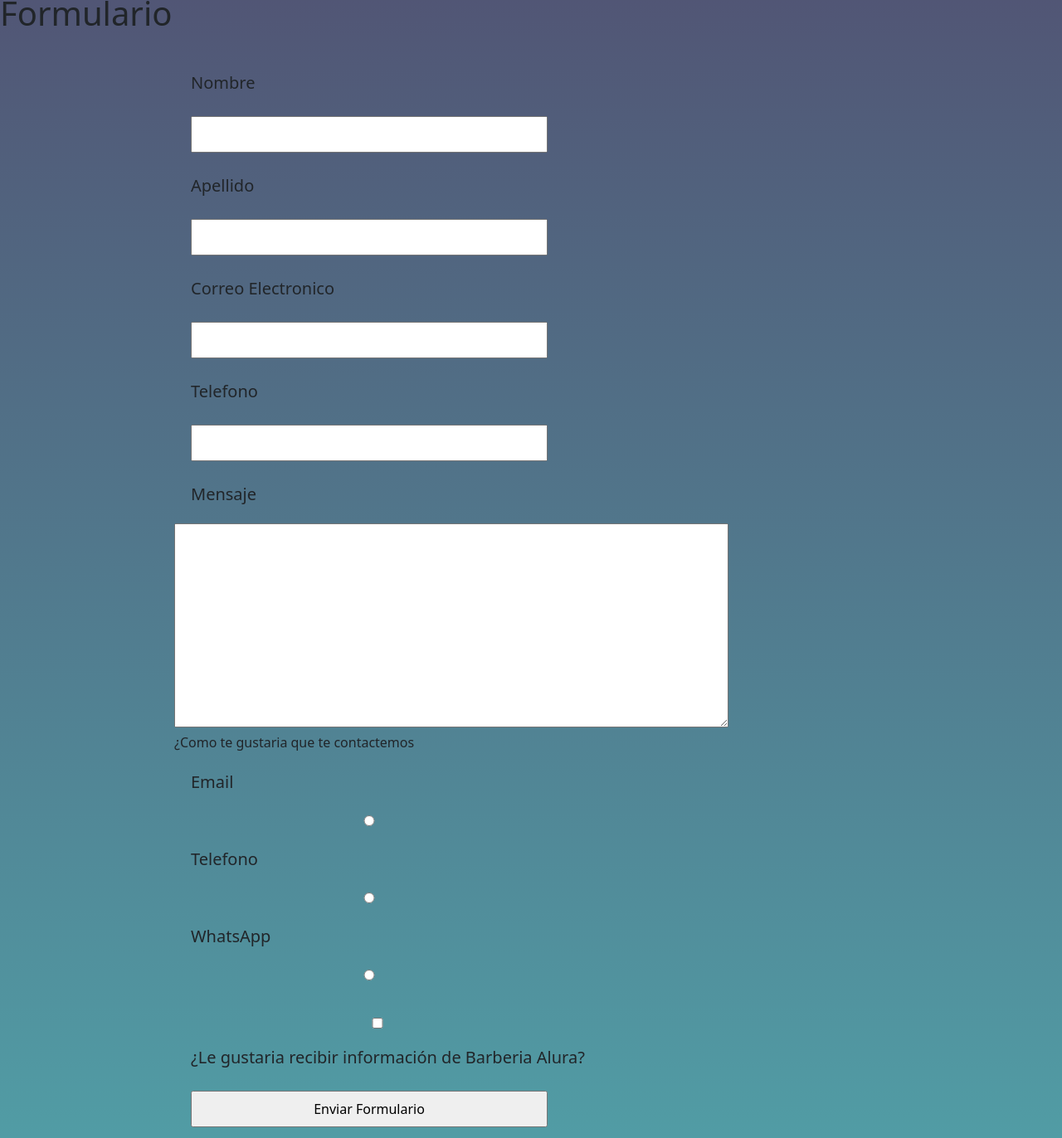
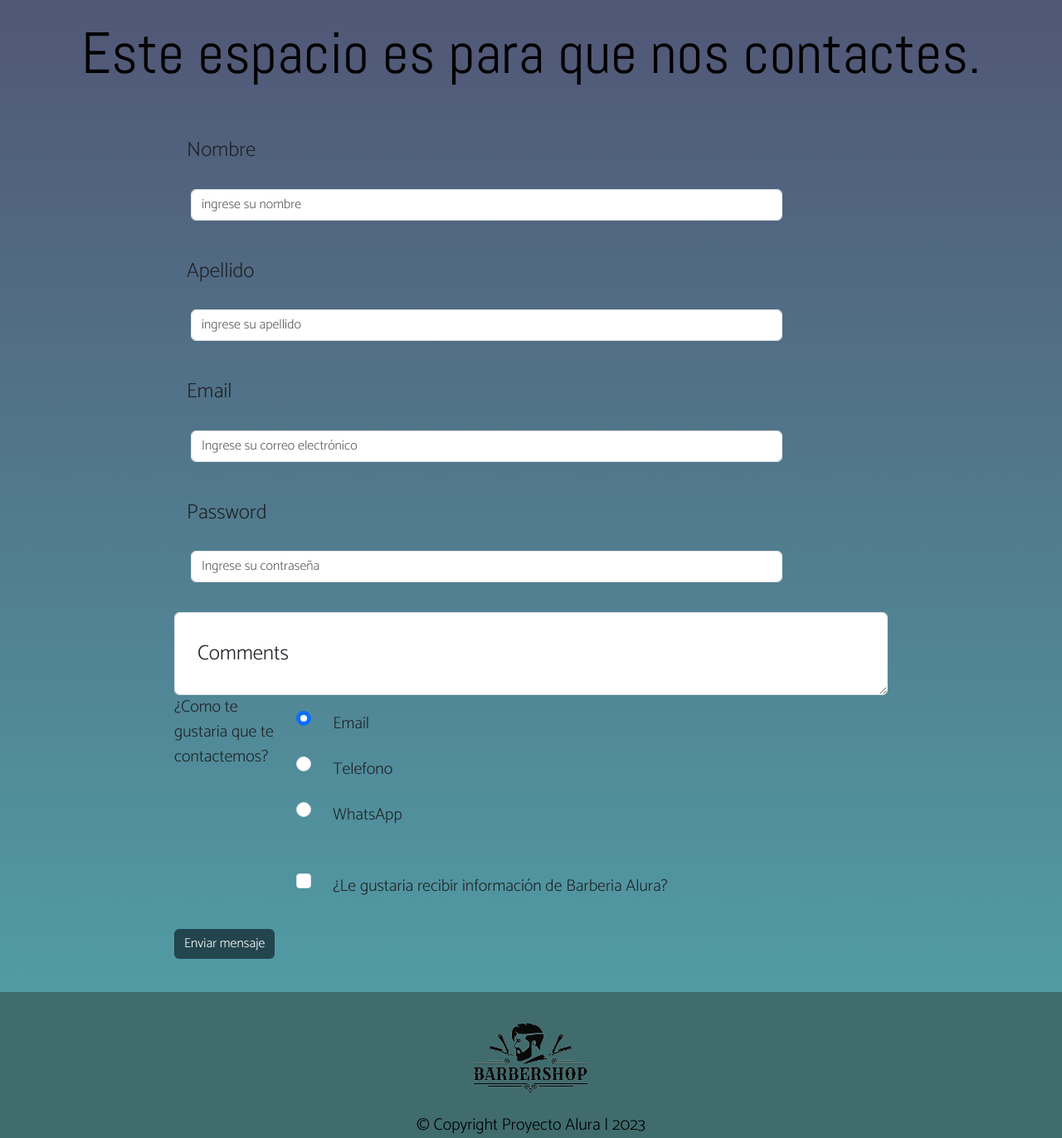
Before and after one commit to mariana-elizabeth-cruz/Barberia-AluraLatam-Proyecto, a plain HTML site: page paginas/contacto.html in a window 1280 px wide. Shown: the part 151-1523 px from the top of the page at 83% size. Drawn offline with nearby package versions, Linux system fonts and the light colour scheme.

Commit message:
definiendo estilo en css

```diff
--- a/css/style.css
+++ b/css/style.css
@@ -253,7 +253,6 @@ footer img {
     transition: all 0.3s;
 }
 .iconos a:hover {
-    /* font-size: 38px; */
     transform: scale(1.1);
     font-weight: bold;
     color: #2b494b;
@@ -263,6 +262,10 @@ footer img {
 .boxFormulario {
     width: 940px;
     margin:  0 auto;
+    font-family: 'Catamaran', sans-serif;
+}
+.boxContacto label {
+    font-size: 25px;
 }
 
 form {
@@ -280,6 +283,20 @@ form input {
     padding: 8px;
     width: 50%;
 }
+.select {
+    font-size: 20px;
+}
+.btnEnviar {
+    background-color: #23454d;
+    border: #08181b;
+    transition: all 0.1s;
+}
+.btnEnviar:hover {
+    background-color: #486265;
+    transform: scale(1.1);
+    color: #000000;
+    font-weight: bold;
+}
 
 /* MEDIA QUERY */
 @media screen and (max-width) {
--- a/paginas/contacto.html
+++ b/paginas/contacto.html
@@ -9,9 +9,9 @@
     <!-- Link bootstrap -->
     <link href="https://cdn.jsdelivr.net/npm/bootstrap@5.3.0/dist/css/bootstrap.min.css" rel="stylesheet"
         integrity="sha384-9ndCyUaIbzAi2FUVXJi0CjmCapSmO7SnpJef0486qhLnuZ2cdeRhO02iuK6FUUVM" crossorigin="anonymous">
-        <!-- Bootstrap iconos -->
+    <!-- Bootstrap iconos -->
     <link rel="stylesheet" href="https://cdn.jsdelivr.net/npm/bootstrap-icons@1.10.5/font/bootstrap-icons.css">
-        <!-- Link CSS -->
+    <!-- Link CSS -->
     <link rel="stylesheet" href="../css/style.css">
 </head>
 
@@ -26,8 +26,9 @@
                         <img src="../imagenes/logo.png" alt="Logo de barberia" />
                     </a>
                 </div>
-                <button class="navbar-toggler" type="button" data-bs-toggle="collapse" data-bs-target="#navbarTogglerDemo02"
-                    aria-controls="navbarTogglerDemo02" aria-expanded="false" aria-label="Toggle navigation">
+                <button class="navbar-toggler" type="button" data-bs-toggle="collapse"
+                    data-bs-target="#navbarTogglerDemo02" aria-controls="navbarTogglerDemo02" aria-expanded="false"
+                    aria-label="Toggle navigation">
                     <span class="navbar-toggler-icon"></span>
                 </button>
                 <div class="collapse navbar-collapse" id="navbarTogglerDemo02">
@@ -48,40 +49,86 @@
     </header>
 
     <main>
-        <h1>Formulario</h1>
+        <div class="textoProductos">
+            <h1>Este espacio es para que nos contactes.</h1>
+        </div>
 
         <section class="boxFormulario">
-            <form action="">
-                <label for="nombre">Nombre</label>
-                <input type="text" id="nombre">
-
-                <label for="apellido">Apellido</label>
-                <input type="text" id="apellido">
-
-                <label for="email">Correo Electronico</label>
-                <input type="email" name="" id="email">
-
-                <label for="telefono">Telefono</label>
-                <input type="text" id="telefono">
-
-                <label for="mensaje">Mensaje</label>
-                <textarea name="" id="" cols="70" rows="10"></textarea>
-
-                <div>
-                    <p>¿Como te gustaria que te contactemos</p>
-
-                    <label for="radio-email">Email</label>
-                    <input type="radio" name="contacto" id="radio-email">
-
-                    <label for="radio-telefono">Telefono</label>
-                    <input type="radio" name="contacto" id="radio-telefono">
-
-                    <label for="radio-wsp">WhatsApp</label>
-                    <input type="radio" name="contacto" id="radio-wsp">
+            <form>
+                <div class="boxContacto">
+                    <div class="row mb-3">
+                        <label for="nombre" class="col-sm-2 col-form-label">Nombre</label>
+                        <div class="col-sm-10">
+                            <input type="text" class="form-control" id="nombre" placeholder="ingrese su nombre">
+                        </div>
+                    </div>
+                    <div class="row mb-3">
+                        <label for="apellido3" class="col-sm-2 col-form-label">Apellido</label>
+                        <div class="col-sm-10">
+                            <input type="text" class="form-control" placeholder="ingrese su apellido"
+                                aria-label="Last name">
+                        </div>
+                    </div>
+                    <div class="row mb-3">
+                        <label for="inputEmail3" class="col-sm-2 col-form-label">Email</label>
+                        <div class="col-sm-10">
+                            <input type="email" class="form-control" id="inputEmail3" placeholder="Ingrese su correo electrónico">
+                        </div>
+                    </div>
+                    <div class="row mb-3">
+                        <label for="inputPassword3" class="col-sm-2 col-form-label">Password</label>
+                        <div class="col-sm-10">
+                            <input type="password" class="form-control" id="inputPassword3" placeholder="Ingrese su contraseña">
+                        </div>
+                    </div>
+                    <!-- <div class="row mb-3">
+                        <label for="mensaje">Mensaje</label>
+                        <textarea name="" id="" rows="10"></textarea>
+                    </div> -->
+                    <div class="form-floating">
+                        <textarea class="form-control" placeholder="Leave a comment here" id="floatingTextarea2"
+                            style="height: 100px"></textarea>
+                        <label for="floatingTextarea2">Comments</label>
+                    </div>
                 </div>
 
-                <label for=""><input type="checkbox" name="" id="">¿Le gustaria recibir información de Barberia Alura?</label>
-                <input type="submit" value="Enviar Formulario">
+                <fieldset class="row mb-3">
+                    <legend class="col-form-label col-sm-2 pt-0 select">¿Como te gustaria que te contactemos?</legend>
+                    <div class="col-sm-10">
+                        <div class="form-check">
+                            <input class="form-check-input" type="radio" name="contacto" id="radio-email"
+                                value="option1" checked>
+                            <label class="form-check-label select" for="radio-email">
+                                Email
+                            </label>
+                        </div>
+                        <div class="form-check">
+                            <input class="form-check-input" type="radio" name="contacto" id="radio-telefono"
+                                value="option2">
+                            <label class="form-check-label select" for="radio-telefono">
+                                Telefono
+                            </label>
+                        </div>
+                        <div class="form-check disabled">
+                            <input class="form-check-input" type="radio" name="contacto" id="radio-wsp" value="option3">
+                            <label class="form-check-label select" for="radio-wsp">
+                                WhatsApp
+                            </label>
+                        </div>
+                    </div>
+                </fieldset>
+                <div class="row mb-3">
+                    <div class="col-sm-10 offset-sm-2">
+                        <div class="form-check">
+                            <input class="form-check-input" type="checkbox" id="">
+                            <label class="form-check-label select" for="">
+                                ¿Le gustaria recibir información de Barberia
+                                Alura?
+                            </label>
+                        </div>
+                    </div>
+                </div>
+                <button type="submit" class="btn btn-primary btnEnviar">Enviar mensaje</button>
             </form>
         </section>
 
```
